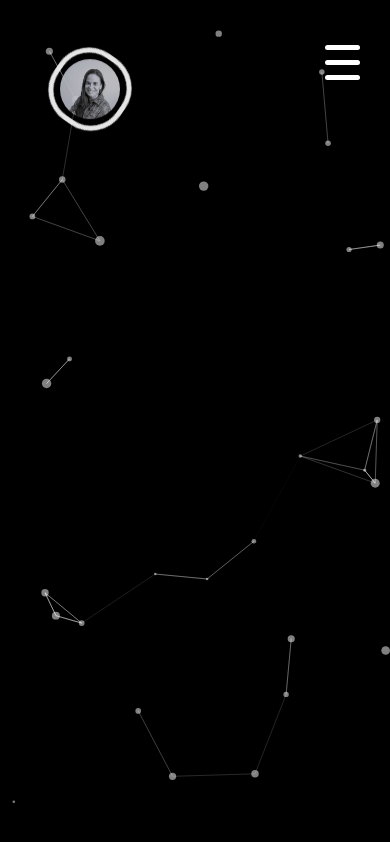
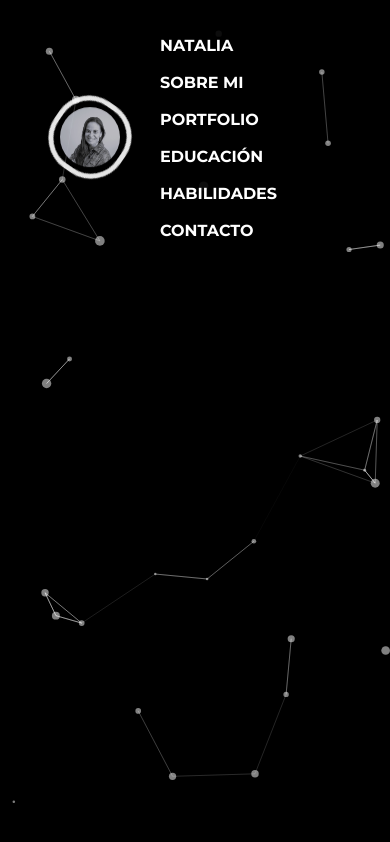
Before and after one commit to Natfer84/portfolio, a React (Create React App) app in the folder front/: page / in a window 390 px wide. Built offline with nearby package versions, Linux system fonts and the light colour scheme.

Commit message:
responsive nav

```diff
--- a/front/src/styles/Nav.css
+++ b/front/src/styles/Nav.css
@@ -60,42 +60,7 @@
 }
 
 /* Responsive */
-@media screen and (max-width: 768px) {
-    .Container_Nav {
-        position: absolute;
-        top: 9px;
-        right: -100%;
-        width: 250px;
-        height: 100vh;
-        background: rgba(0, 0, 0, 0.9);
-        transition: right 0.3s ease-in-out;
-        display: flex;
-        flex-direction: column;
-        justify-content: center;
-        align-items: center;
-    }
-    .Box__Nav__Ul{
-        display: flex;
-        flex-direction: column;
-        flex-wrap: wrap;
-        align-items: end;
-        list-style: none;
-        gap: 18px;
-        position: absolute;
-        top: 98px;
-        left: 80px;
-    }
-    .Menu_Hamburguesa {
-        display: flex;
-        flex-direction: column;
-        top: 40px;
-        right: 30px;
-        cursor: pointer;
-    }
-    .Container_Nav.Open {
-        height:350px;
-    }
-}
+
 @media screen and (min-width: 412px) and (max-width: 914px) {
     /* Estilos para tabletas en vertical */
     .Container_Nav {
```
